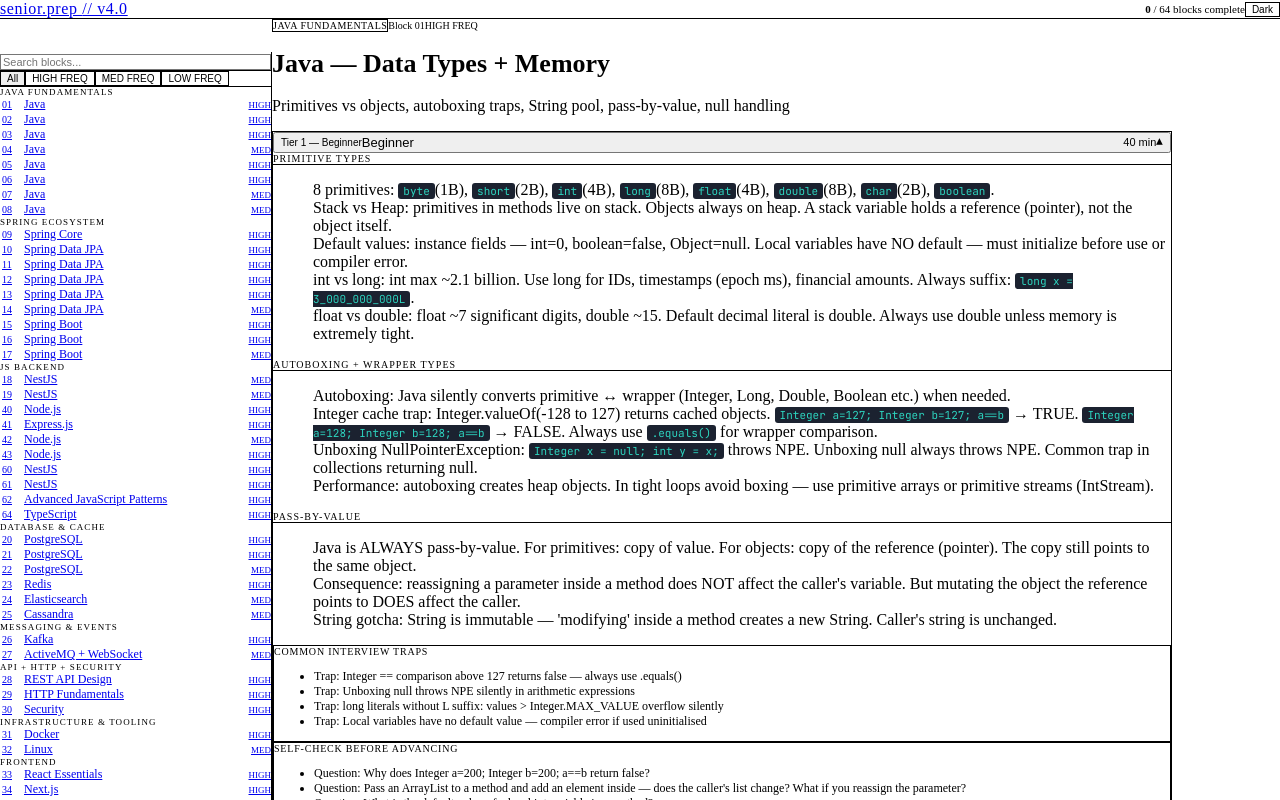
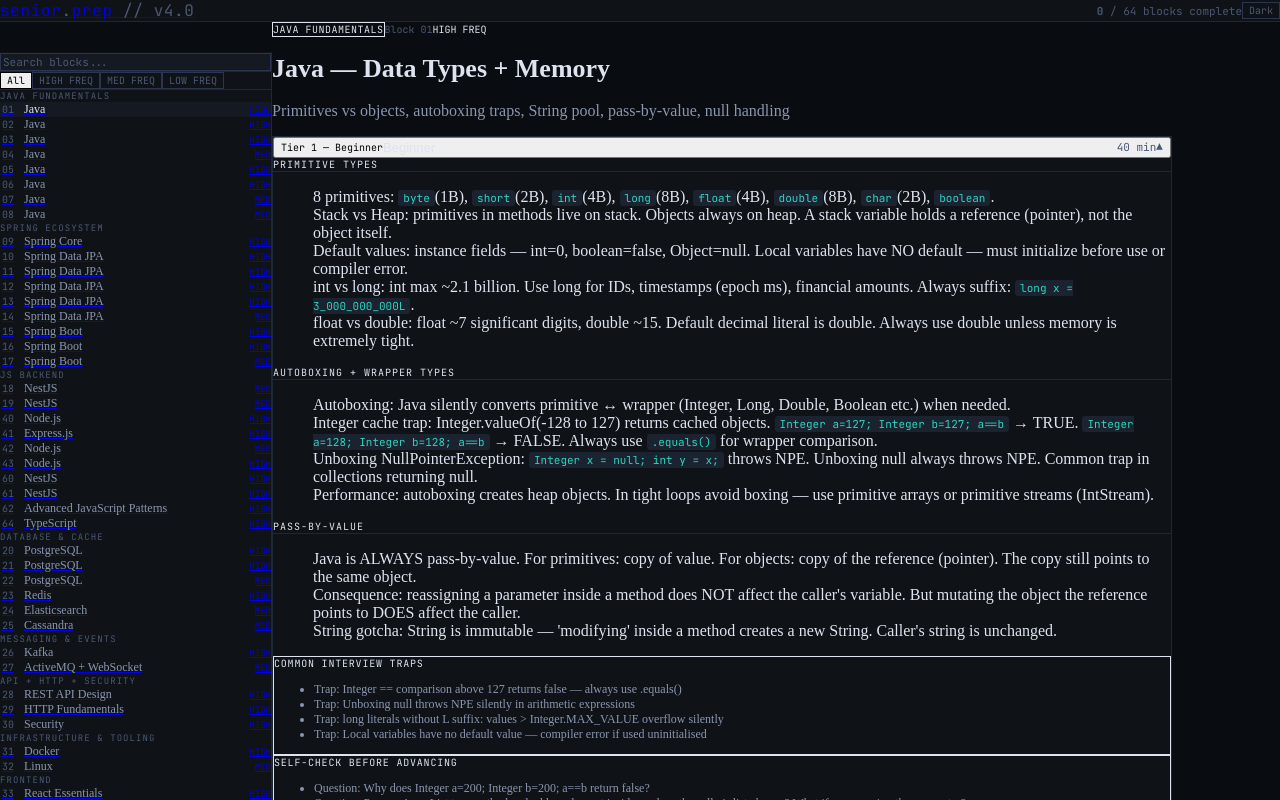
Before and after one commit to Abu-Sadeed/interview-prep, a React (Vite) app: page /block/1 in a window 1280 px wide. Shown: the top 800 px of the page. Built offline with nearby package versions, Linux system fonts and the light colour scheme.

Commit message:
Update dependencies, enhance data migration, and improve HTML sanitization

```diff
--- a/plan-progress.json
+++ b/plan-progress.json
@@ -1,6 +1,6 @@
 {
   "branchCreated": true,
-  "generatedAt": "2026-06-12T12:12:40.512Z",
+  "generatedAt": "2026-06-12T14:22:40.398Z",
   "dataMigration": {
     "java": {
       "file": "data-part1.js",
--- a/scripts/migrate-data.mjs
+++ b/scripts/migrate-data.mjs
@@ -1,6 +1,6 @@
 import fs from 'node:fs';
 import path from 'node:path';
-import vm from 'node:vm';
+import { parse } from '@babel/parser';
 
 const root = process.cwd();
 const files = ['data-part1.js', 'data-part2.js', 'data-part3.js', 'data-part4.js'];
@@ -8,9 +8,8 @@
 
 for (const file of files) {
   const code = fs.readFileSync(path.join(root, file), 'utf8');
-  const context = { globalThis: {} };
-  vm.runInNewContext(code, context);
-  const partBlocks = context.globalThis[`BLOCKS_PART${files.indexOf(file) + 1}`] || [];
+  const ast = parse(code, { sourceType: 'script' });
+  const partBlocks = extractBlockArray(ast, file);
   blocks.push(...partBlocks);
 }
 
@@ -55,13 +54,12 @@
   typescript: [64],
 };
 
+validateGroups(normalized, groups);
+
 const header = "import type { Block } from '../types/content';\n\n";
 
-for (const [topic, ids] of Object.entries(groups)) {
-  const selected = normalized.filter((block) => ids.includes(block.id));
-  if (selected.length === 0) {
-    throw new Error(`No blocks found for ${topic}`);
-  }
+for (const [topic, topicIds] of Object.entries(groups)) {
+  const selected = normalized.filter((block) => topicIds.includes(block.id));
   const content = `${header}export const ${topic}Content: Block[] = ${JSON.stringify(selected, null, 2)};\n\nexport default ${topic}Content;\n`;
   fs.writeFileSync(path.join(root, 'src', 'data', `${topic}_content.ts`), content);
 }
@@ -99,3 +97,90 @@
 fs.writeFileSync(path.join(root, 'plan-progress.json'), `${JSON.stringify(progress, null, 2)}\n`);
 
 console.log(`Migrated ${normalized.length} blocks into ${Object.keys(groups).length} topic files.`);
+
+function extractBlockArray(ast, fileName) {
+  const assignment = ast.program.body.find((statement) => {
+    return statement.type === 'ExpressionStatement'
+      && statement.expression.type === 'AssignmentExpression'
+      && statement.expression.operator === '='
+      && statement.expression.left.type === 'MemberExpression'
+      && statement.expression.left.object.type === 'Identifier'
+      && statement.expression.left.object.name === 'globalThis'
+      && statement.expression.left.property.type === 'Identifier'
+      && /^BLOCKS_PART\d+$/.test(statement.expression.left.property.name);
+  });
+
+  if (!assignment) {
+    throw new Error(`Could not find globalThis.BLOCKS_PART assignment in ${fileName}`);
+  }
+
+  if (assignment.expression.right.type !== 'ArrayExpression') {
+    throw new Error(`Expected ${fileName} assignment to be an array`);
+  }
+
+  return assignment.expression.right.elements.map((element) => {
+    if (!element || element.type === 'SpreadElement') {
+      throw new Error(`Unexpected spread or hole in ${fileName}`);
+    }
+    return evaluateAst(element);
+  });
+}
+
+function evaluateAst(node) {
+  switch (node.type) {
+    case 'ObjectExpression':
+      return node.properties.reduce((object, property) => {
+        if (property.type !== 'ObjectProperty') {
+          throw new Error(`Unsupported object property type: ${property.type}`);
+        }
+        const key = propertyKey(property.key);
+        object[key] = evaluateAst(property.value);
+        return object;
+      }, {});
+    case 'ArrayExpression':
+      return node.elements.map((element) => {
+        if (!element || element.type === 'SpreadElement') {
+          throw new Error('Unexpected spread or hole in array');
+        }
+        return evaluateAst(element);
+      });
+    case 'StringLiteral':
+    case 'NumericLiteral':
+    case 'BooleanLiteral':
+    case 'NullLiteral':
+      return node.value;
+    case 'TemplateLiteral': {
+      if (node.expressions.length > 0) {
+        throw new Error('Template literal expressions are not supported in data files');
+      }
+      return node.quasis.map((quasi) => quasi.value.cooked).join('');
+    }
+    default:
+      throw new Error(`Unsupported data literal: ${node.type}`);
+  }
+}
+
+function propertyKey(key) {
+  if (key.type === 'Identifier' || key.type === 'StringLiteral' || key.type === 'NumericLiteral') {
+    return String(key.name ?? key.value);
+  }
+  throw new Error(`Unsupported object key type: ${key.type}`);
+}
+
+function validateGroups(blocks, groups) {
+  const sourceIds = blocks.map((block) => block.id);
+  const groupedIds = Object.values(groups).flat();
+  const duplicates = groupedIds.filter((id, index) => groupedIds.indexOf(id) !== index);
+  const missing = sourceIds.filter((id) => !groupedIds.includes(id));
+  const unknown = groupedIds.filter((id) => !sourceIds.includes(id));
+
+  if (duplicates.length > 0) {
+    throw new Error(`Topic groups contain duplicate block ids: ${[...new Set(duplicates)].join(', ')}`);
+  }
+  if (missing.length > 0) {
+    throw new Error(`Topic groups are missing block ids: ${missing.join(', ')}`);
+  }
+  if (unknown.length > 0) {
+    throw new Error(`Topic groups contain unknown block ids: ${unknown.join(', ')}`);
+  }
+}
--- a/src/components/RichHtml.tsx
+++ b/src/components/RichHtml.tsx
@@ -1,5 +1,6 @@
 import type { HTMLAttributes } from 'react';
+import { sanitizeHtml } from '../utils/sanitize';
 
 export function RichHtml({ html, className, ...props }: HTMLAttributes<HTMLDivElement> & { html: string }) {
-  return <div {...props} className={className} dangerouslySetInnerHTML={{ __html: html }} />;
+  return <div {...props} className={className} dangerouslySetInnerHTML={{ __html: sanitizeHtml(html) }} />;
 }
--- a/src/hooks/useProgress.ts
+++ b/src/hooks/useProgress.ts
@@ -6,8 +6,8 @@
   const [done, setDone] = useState<Set<number>>(() => readDoneBlocks());
 
   const progress = useMemo(() => {
-    const count = done.size;
-    return { count, percent: count > 0 ? Math.round((count / ALL_BLOCKS.length) * 100) : 0 };
+    const count = Math.min(done.size, ALL_BLOCKS.length);
+    return { count, percent: Math.min(100, Math.max(0, Math.round((count / ALL_BLOCKS.length) * 100))) };
   }, [done]);
 
   const toggleDone = (id: number) => {
--- a/src/hooks/useTierState.ts
+++ b/src/hooks/useTierState.ts
@@ -9,12 +9,10 @@
   });
 
   useEffect(() => {
-    setOpen((current) => {
-      if (current.length === count) {
-        return current;
-      }
-      return Array.from({ length: count }, (_, index) => current[index] !== false);
-    });
+    setOpen(Array.from({ length: count }, (_, index) => {
+      const key = `tier_${blockId}_${index}`;
+      return sessionStorage.getItem(key) !== 'closed';
+    }));
   }, [blockId, count]);
 
   const toggle = (index: number) => {
--- a/src/pages/Editor.tsx
+++ b/src/pages/Editor.tsx
@@ -3,7 +3,8 @@
 import { ALL_BLOCKS, TOPIC_CONTENT } from '../data/content';
 import type { Block, Frequency, Tier, TopicKey } from '../types/content';
 import { downloadTextFile, serializeContentFile } from '../utils/fileExport';
-import { getPhaseForTopic, parsePrereqs } from '../utils/content';
+import { parsePrereqs } from '../utils/content';
+import { sanitizeBlock } from '../utils/sanitize';
 
 const tierSchema = z.object({
   level: z.enum(['Beginner', 'Intermediate', 'Advanced']),
@@ -64,7 +65,8 @@
   const parsedTiers = useMemo(() => parseTiers(tierJson), [tierJson]);
   const previewBlock = useMemo<Block | null>(() => {
     if (!parsedTiers.ok) return null;
-    return { ...form, prereqs: parsePrereqs(String(form.prereqs.join(','))), tiers: parsedTiers.value };
+    const block = { ...form, prereqs: parsePrereqs(String(form.prereqs.join(','))), tiers: parsedTiers.value };
+    return sanitizeBlock(block);
   }, [form, parsedTiers]);
 
   const update = <K extends keyof Block>(key: K, value: Block[K]) => {
@@ -88,6 +90,18 @@
       setErrors(result.error.issues.map((issue) => `${issue.path.join('.') || 'root'}: ${issue.message}`));
       return null;
     }
+    const existingIds = new Set(ALL_BLOCKS.map((block) => block.id));
+    const duplicateId = existingIds.has(result.data.id);
+    const invalidPrereqs = result.data.prereqs.filter((id) => !existingIds.has(id) || id === result.data.id);
+
+    if (duplicateId || invalidPrereqs.length > 0) {
+      const messages = [];
+      if (duplicateId) messages.push(`Block ${result.data.id} already exists.`);
+      if (invalidPrereqs.length > 0) messages.push(`Invalid prerequisite ids: ${invalidPrereqs.join(', ')}`);
+      setErrors(messages);
+      return null;
+    }
+
     setErrors([]);
     return result.data;
   };
--- a/src/styles/content.css
+++ b/src/styles/content.css
@@ -1,4 +1,6 @@
 @import url('https://fonts.googleapis.com/css2?family=Inter:wght@300;400;500;600;700&family=JetBrains+Mono:wght@400;500;600;700&display=swap');
+
+@config "../../tailwind.config.js";
 
 @tailwind base;
 @tailwind components;
--- a/src/utils/content.ts
+++ b/src/utils/content.ts
@@ -7,7 +7,13 @@
   try {
     const raw = localStorage.getItem(DONE_KEY);
     const parsed = raw ? JSON.parse(raw) : [];
-    return new Set(Array.isArray(parsed) ? parsed.map(Number).filter(Number.isFinite) : []);
+    return new Set(
+      Array.isArray(parsed)
+        ? parsed
+            .map(Number)
+            .filter((id) => Number.isFinite(id) && ALL_BLOCKS.some((block) => block.id === id))
+        : [],
+    );
   } catch {
     return new Set<number>();
   }
@@ -29,11 +35,6 @@
   }, {});
 }
 
-export function getPhaseForTopic(topic: string, chip: string) {
-  const existing = ALL_BLOCKS.find((block) => block.chip === chip || block.phase === topic);
-  return existing?.phase || topic;
-}
-
 export function parsePrereqs(value: string): number[] {
   return value
     .split(/[,\s]+/)
--- /dev/null
+++ b/src/utils/sanitize.ts
@@ -0,0 +1,70 @@
+import type { Block, Tier } from '../types/content';
+
+const allowedTags = new Set(['B', 'STRONG', 'CODE', 'BR']);
+
+export function sanitizeHtml(html: string) {
+  const document = globalThis.document;
+  if (!document) {
+    return stripUnsafeHtml(html);
+  }
+
+  const parsed = new DOMParser().parseFromString(html, 'text/html');
+  const wrapper = document.createElement('div');
+
+  Array.from(parsed.body.childNodes)
+    .flatMap((node) => cleanNode(node, document))
+    .forEach((node) => wrapper.appendChild(node));
+
+  return wrapper.innerHTML;
+}
+
+export function sanitizeBlock(block: Block): Block {
+  return {
+    ...block,
+    title: stripUnsafeHtml(block.title),
+    subtitle: stripUnsafeHtml(block.subtitle),
+    prereqs: [...block.prereqs],
+    tiers: block.tiers.map(sanitizeTier),
+    grill: stripUnsafeHtml(block.grill),
+  };
+}
+
+function sanitizeTier(tier: Tier): Tier {
+  return {
+    ...tier,
+    time: stripUnsafeHtml(tier.time),
+    sections: tier.sections.map((section) => ({
+      ...section,
+      heading: stripUnsafeHtml(section.heading),
+      items: section.items.map(sanitizeHtml),
+    })),
+    traps: tier.traps.map(stripUnsafeHtml),
+    checkpoint: tier.checkpoint.map(stripUnsafeHtml),
+  };
+}
+
+function cleanNode(node: Node, document: Document): Node[] {
+  if (node.nodeType === Node.TEXT_NODE) {
+    return [document.createTextNode(node.textContent || '')];
+  }
+
+  if (node.nodeType !== Node.ELEMENT_NODE) {
+    return [];
+  }
+
+  const element = node as Element;
+  if (!allowedTags.has(element.tagName)) {
+    return Array.from(element.childNodes).flatMap((child) => cleanNode(child, document));
+  }
+
+  const clone = document.createElement(element.tagName.toLowerCase());
+  Array.from(element.childNodes)
+    .flatMap((child) => cleanNode(child, document))
+    .forEach((child) => clone.appendChild(child));
+
+  return [clone];
+}
+
+function stripUnsafeHtml(value: string) {
+  return value.replace(/<[^>]+>/g, '');
+}
```
Also changed, not shown: package.json (+14 -13 lines), 1 other file (tests, documents, lock files or other folders).
